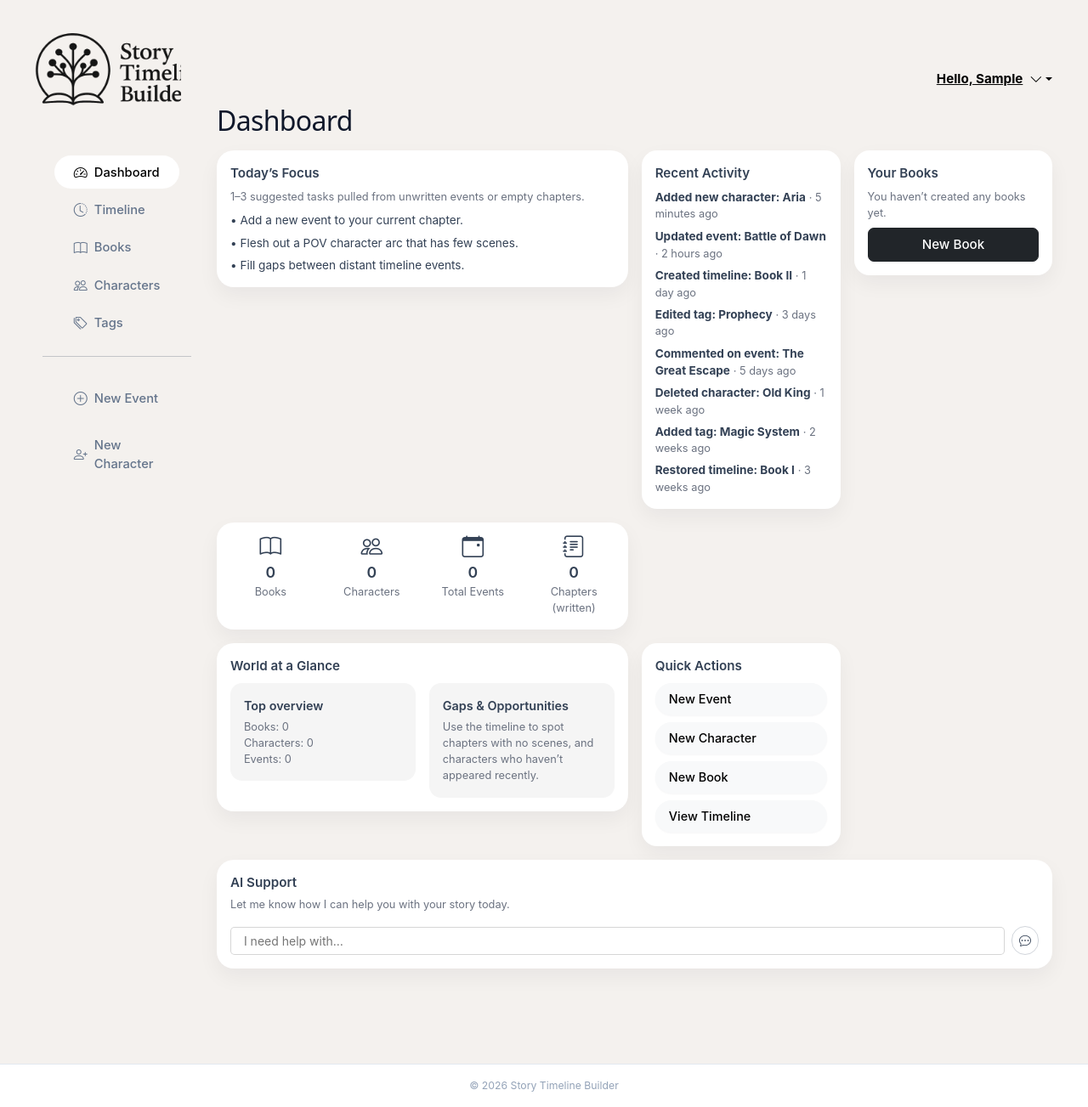
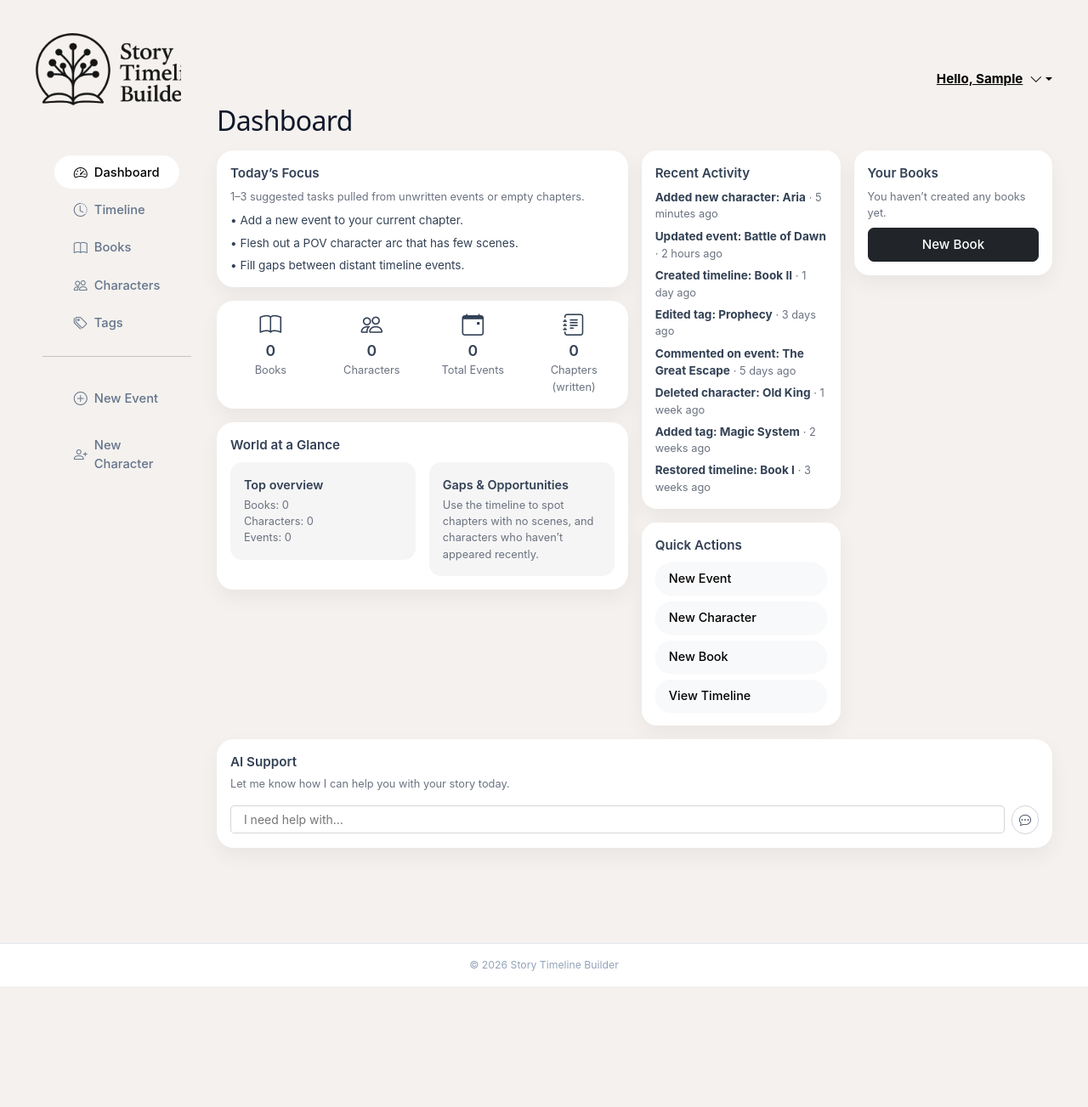
Before and after one commit to denmurray10/Story-timeline-builder, a Django app: page /dashboard/ in a window 1280 px wide. Shown: the whole page at 85% size. After the commit the page ends 1161 px from the top, so only its background shows below. Run offline with Django 5.2, Linux system fonts and the light colour scheme; the visitor is signed in with stand-in values (Sample User, id 1); data that the repository does not hold is empty.

Commit message:
Refactor dashboard layout for improved clarity and organization, including header adjustments and restructured content sections.

```diff
--- a/templates/timeline/dashboard.html
+++ b/templates/timeline/dashboard.html
@@ -2,7 +2,6 @@
 {% load static %}
 
 {% block title %}Dashboard - Story Timeline Builder{% endblock %}
-
 
 {% block extra_css %}
 <style>
@@ -177,13 +176,17 @@
 {% block content %}
 <div class="dashboard-wrapper">
 
-    <!-- Custom header row: logo left, greeting right -->
+    <!-- Custom header row: logo left (empty), greeting right -->
     <div class="d-flex justify-content-between align-items-center dash-header-row">
-        <!-- Logo removed as requested -->
         <div></div>
         <div class="dash-hello ms-auto">
             <div class="dropdown">
-                <a class="dropdown-toggle d-flex align-items-center fw-bold" href="#" id="dashboardUserDropdown" role="button" data-bs-toggle="dropdown" aria-expanded="false">
+                <a class="dropdown-toggle d-flex align-items-center fw-bold"
+                   href="#"
+                   id="dashboardUserDropdown"
+                   role="button"
+                   data-bs-toggle="dropdown"
+                   aria-expanded="false">
                     Hello, {{ user.first_name|default:user.username }}
                     <i class="bi bi-chevron-down ms-2"></i>
                 </a>
@@ -205,13 +208,16 @@
         </div>
     </div>
 
-    <!-- Row label "Dashboard" like in mock -->
+    <!-- Page title -->
     <h2 class="mb-3">Dashboard</h2>
 
-    <!-- Row 1: Today's Focus + Recent Activity + Your Books (first) -->
+    <!-- MAIN 3-COLUMN AREA: left / middle / right -->
     <div class="row g-3 mb-3">
+
+        <!-- LEFT COLUMN (stack: Today’s Focus, Stats, World at a Glance) -->
+        <div class="col-lg-6 d-flex flex-column gap-3">
+
             <!-- Today’s Focus -->
-        <div class="col-lg-6">
             <div class="dash-card dash-pill-card p-3">
                 <div class="dash-card-header">Today’s Focus</div>
                 <p class="dash-card-sub mb-2">
@@ -223,11 +229,74 @@
                     <li>• Fill gaps between distant timeline events.</li>
                 </ul>
             </div>
+
+            <!-- Stats strip -->
+            <div class="dash-card dash-pill-card p-3">
+                <div class="row text-center">
+                    <div class="col-3">
+                        <div class="dash-stat-icon">
+                            <i class="bi bi-book"></i>
+                        </div>
+                        <div class="dash-stat-value">{{ books.count }}</div>
+                        <div class="dash-stat-label">Books</div>
+                    </div>
+                    <div class="col-3">
+                        <div class="dash-stat-icon">
+                            <i class="bi bi-people"></i>
+                        </div>
+                        <div class="dash-stat-value">{{ character_count }}</div>
+                        <div class="dash-stat-label">Characters</div>
+                    </div>
+                    <div class="col-3">
+                        <div class="dash-stat-icon">
+                            <i class="bi bi-calendar-event"></i>
+                        </div>
+                        <div class="dash-stat-value">{{ total_events }}</div>
+                        <div class="dash-stat-label">Total Events</div>
+                    </div>
+                    <div class="col-3">
+                        <div class="dash-stat-icon">
+                            <i class="bi bi-journal-text"></i>
+                        </div>
+                        <div class="dash-stat-value">{{ events_written }}</div>
+                        <div class="dash-stat-label">Chapters (written)</div>
+                    </div>
+                </div>
             </div>
 
+            <!-- World at a Glance -->
+            <div class="dash-card dash-pill-card p-3">
+                <div class="dash-card-header mb-2">World at a Glance</div>
+                <div class="row g-3">
+                    <div class="col-md-6">
+                        <div class="p-3" style="background-color:#f5f5f5; border-radius:14px;">
+                            <div class="dash-card-header mb-1" style="font-size:0.9rem;">Top overview</div>
+                            <div class="dash-muted">
+                                Books: {{ books.count }}<br>
+                                Characters: {{ character_count }}<br>
+                                Events: {{ total_events }}
+                            </div>
+                        </div>
+                    </div>
+                    <div class="col-md-6">
+                        <div class="p-3" style="background-color:#f5f5f5; border-radius:14px;">
+                            <div class="dash-card-header mb-1" style="font-size:0.9rem;">Gaps &amp; Opportunities</div>
+                            <div class="dash-muted">
+                                Use the timeline to spot chapters with no scenes,
+                                and characters who haven’t appeared recently.
+                            </div>
+                        </div>
+                    </div>
+                </div>
+            </div>
+
+        </div>
+
+        <!-- MIDDLE COLUMN (stack: Recent Activity, Quick Actions) -->
+        <div class="col-lg-3 d-flex flex-column gap-3">
+
             <!-- Recent Activity -->
-        <div class="col-lg-3">
-            <div class="dash-card p-3 h-100">
+            <div class="dash-card p-3">
                 <div class="dash-card-header">Recent Activity</div>
                 <ul class="dash-list">
                     <li>
@@ -264,14 +333,37 @@
                     </li>
                 </ul>
             </div>
+
+            <!-- Quick Actions -->
+            <div class="dash-card p-3">
+                <div class="dash-card-header mb-2">Quick Actions</div>
+                <div class="d-grid gap-2">
+                    <a href="{% url 'event_create' %}" class="btn btn-light dash-quick-btn">
+                        New Event
+                    </a>
+                    <a href="{% url 'character_create' %}" class="btn btn-light dash-quick-btn">
+                        New Character
+                    </a>
+                    <a href="{% url 'book_create' %}" class="btn btn-light dash-quick-btn">
+                        New Book
+                    </a>
+                    <a href="{% url 'timeline_view' %}" class="btn btn-light dash-quick-btn">
+                        View Timeline
+                    </a>
+                </div>
             </div>
 
-        <!-- Your Books (right column) -->
-        <div class="col-lg-3">
-            {% for book in books|slice:":2" %}
+        </div>
+
+        <!-- RIGHT COLUMN (stack: Your Books) -->
+        <div class="col-lg-3 d-flex flex-column gap-3">
+            {% if books %}
+                {% for book in books|slice:":4" %}
                     <div class="dash-book-mini">
                         <div class="d-flex align-items-center mb-1">
-                        <img src="{% static 'img/book-cover.png' %}" alt="Book Cover" style="height: 48px; width: auto; margin-right: 12px; border-radius: 6px;">
+                            <img src="{% static 'img/book-cover.png' %}"
+                                 alt="Book Cover"
+                                 style="height: 48px; width: auto; margin-right: 12px; border-radius: 6px;">
                             <div class="flex-grow-1">
                                 <div class="d-flex justify-content-between align-items-center">
                                     <div class="dash-book-title">
@@ -293,7 +385,8 @@
                             Word Count: {{ book.current_word_count|floatformat:0 }}/{{ book.word_count_target|floatformat:0 }}
                         </div>
                     </div>
-            {% empty %}
+                {% endfor %}
+            {% else %}
                 <div class="dash-card p-3">
                     <div class="dash-card-header">Your Books</div>
                     <p class="dash-muted mb-2">
@@ -303,126 +396,12 @@
                         New Book
                     </a>
                 </div>
-            {% endfor %}
-        </div>
+            {% endif %}
         </div>
 
-    <!-- Row 2: Stats strip -->
-    <div class="row g-3 mb-3">
-        <div class="col-lg-6">
-            <div class="dash-card dash-pill-card p-3">
-                <div class="row text-center">
-                    <div class="col-3">
-                        <div class="dash-stat-icon">
-                            <i class="bi bi-book"></i>
-                        </div>
-                        <div class="dash-stat-value">{{ books.count }}</div>
-                        <div class="dash-stat-label">Books</div>
-                    </div>
-                    <div class="col-3">
-                        <div class="dash-stat-icon">
-                            <i class="bi bi-people"></i>
-                        </div>
-                        <div class="dash-stat-value">{{ character_count }}</div>
-                        <div class="dash-stat-label">Characters</div>
-                    </div>
-                    <div class="col-3">
-                        <div class="dash-stat-icon">
-                            <i class="bi bi-calendar-event"></i>
-                        </div>
-                        <div class="dash-stat-value">{{ total_events }}</div>
-                        <div class="dash-stat-label">Total Events</div>
-                    </div>
-                    <div class="col-3">
-                        <div class="dash-stat-icon">
-                            <i class="bi bi-journal-text"></i>
-                        </div>
-                        <div class="dash-stat-value">{{ events_written }}</div>
-                        <div class="dash-stat-label">Chapters (written)</div>
-                    </div>
-                </div>
-            </div>
-        </div>
     </div>
 
-    <!-- Row 3: World at a Glance + Quick Actions + more Books -->
-    <div class="row g-3 mb-3">
-        <!-- World at a Glance -->
-        <div class="col-lg-6">
-            <div class="dash-card dash-pill-card p-3 mb-3">
-                <div class="dash-card-header mb-2">World at a Glance</div>
-                <div class="row g-3">
-                    <div class="col-md-6">
-                        <div class="p-3" style="background-color:#f5f5f5; border-radius:14px;">
-                            <div class="dash-card-header mb-1" style="font-size:0.9rem;">Top overview</div>
-                            <div class="dash-muted">
-                                Books: {{ books.count }}<br>
-                                Characters: {{ character_count }}<br>
-                                Events: {{ total_events }}
-                            </div>
-                        </div>
-                    </div>
-                    <div class="col-md-6">
-                        <div class="p-3" style="background-color:#f5f5f5; border-radius:14px;">
-                            <div class="dash-card-header mb-1" style="font-size:0.9rem;">Gaps & Opportunities</div>
-                            <div class="dash-muted">
-                                Use the timeline to spot chapters with no scenes,
-                                and characters who haven’t appeared recently.
-                            </div>
-                        </div>
-                    </div>
-                </div>
-            </div>
-        </div>
-
-        <!-- Quick Actions -->
-        <div class="col-lg-3">
-            <div class="dash-card p-3 h-100">
-                <div class="dash-card-header mb-2">Quick Actions</div>
-                <div class="d-grid gap-2">
-                    <a href="{% url 'event_create' %}" class="btn btn-light dash-quick-btn">
-                        New Event
-                    </a>
-                    <a href="{% url 'character_create' %}" class="btn btn-light dash-quick-btn">
-                        New Character
-                    </a>
-                    <a href="{% url 'book_create' %}" class="btn btn-light dash-quick-btn">
-                        New Book
-                    </a>
-                    <a href="{% url 'timeline_view' %}" class="btn btn-light dash-quick-btn">
-                        View Timeline
-                    </a>
-                </div>
-            </div>
-        </div>
-
-        <!-- Your Books (extra) -->
-        <div class="col-lg-3">
-            {% for book in books|slice:"2:4" %}
-                <div class="dash-book-mini">
-                    <div class="d-flex justify-content-between align-items-center mb-1">
-                        <div class="dash-book-title">
-                            Book {{ book.series_order }}: {{ book.title }}
-                        </div>
-                        <span class="dash-status-pill">
-                            {{ book.status|default:"Drafting" }}
-                        </span>
-                    </div>
-                    <div class="dash-muted mb-1">
-                        Chapters {{ book.chapter_count|default:"0" }}
-                    </div>
-                    <div class="dash-progress-bg mb-1">
-                        <div class="dash-progress-fill" style="width: {{ book.progress_percentage }}%;"></div>
-                    </div>
-                    <div class="dash-muted">
-                        Word Count: {{ book.current_word_count|floatformat:0 }}/{{ book.word_count_target|floatformat:0 }}
-                    </div>
-                </div>
-            {% endfor %}
-        </div>
-    </div>
-
-    <!-- Row 4: AI Support -->
+    <!-- AI Support (full width) -->
     <div class="row g-3 mb-3">
         <div class="col-12">
             <div class="dash-card dash-pill-card p-3">
```
Lines whose indentation alone changed are shown as unchanged.
